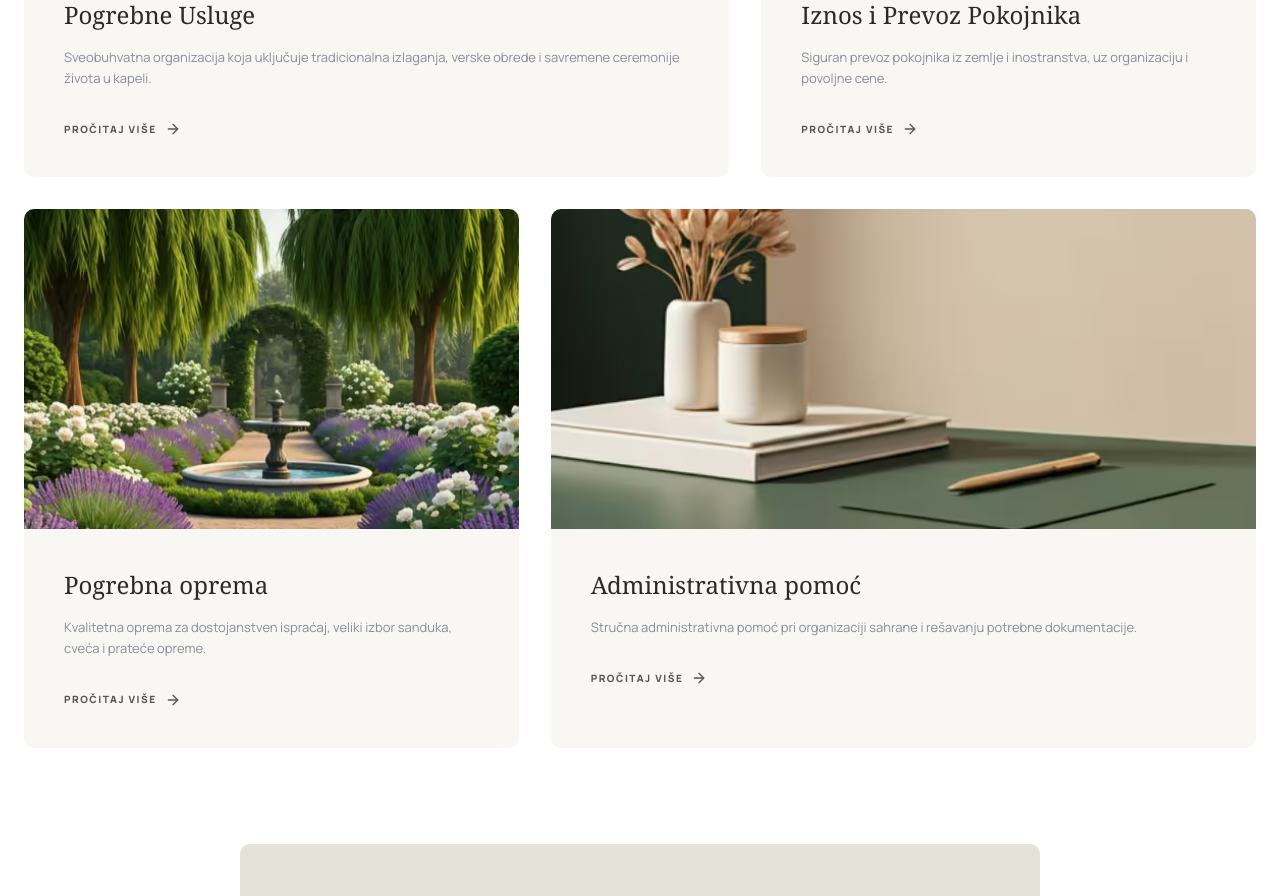
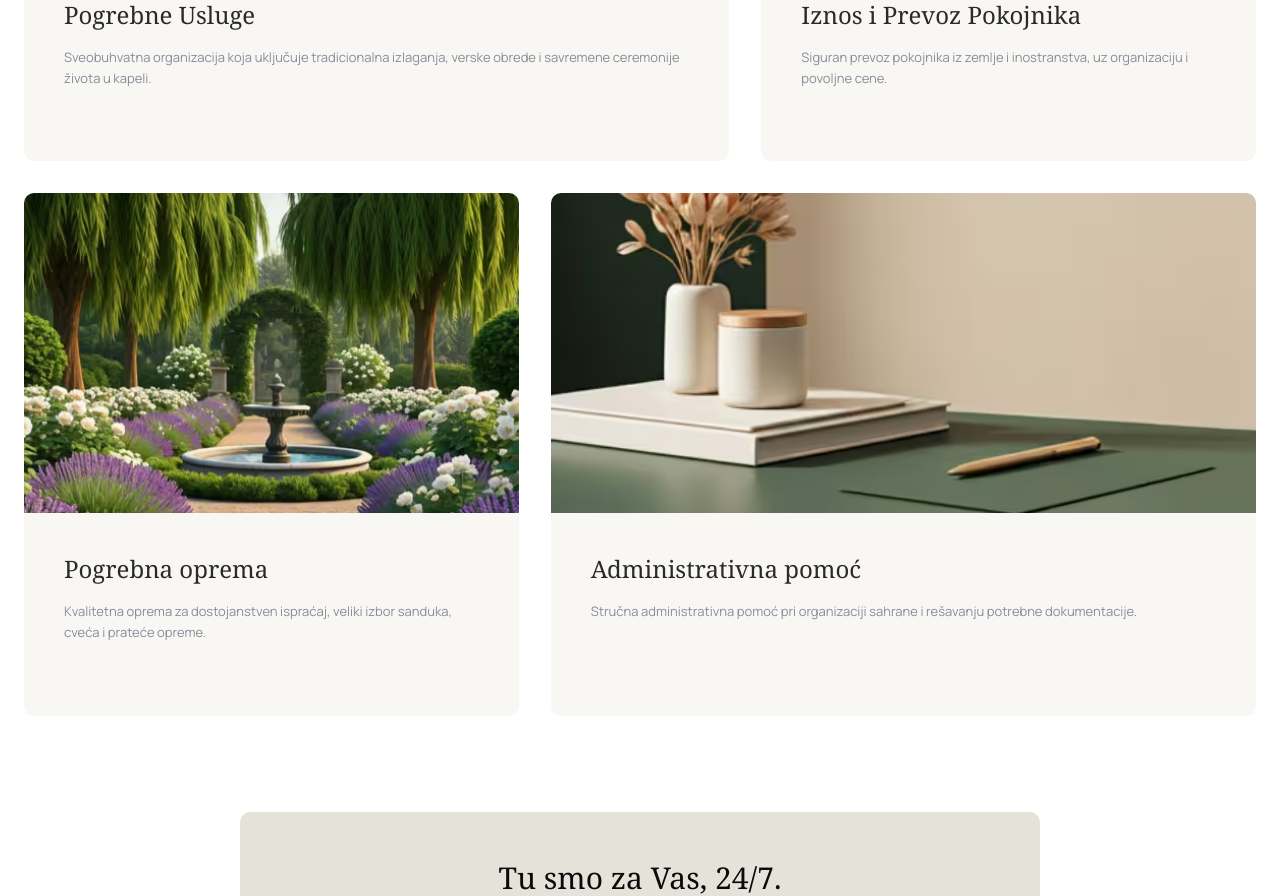
Before and after one commit to matkethekid/rajske-kocije-ui, a Next.js app: page / in a window 1280 px wide. Shown: the part 2080-2976 px from the top of the page. Built offline with nearby package versions, Linux system fonts and the light colour scheme.

Commit message:
set scroll behavior to smooth updated href in Navbar.tsx

```diff
--- a/app/globals.css
+++ b/app/globals.css
@@ -69,6 +69,10 @@
   --radius: 0.625rem;
 }
 
+html, body {
+  scroll-behavior: smooth;
+}
+
 @layer base {
   * {
     @apply border-border outline-ring/50;
--- a/components/Navbar.tsx
+++ b/components/Navbar.tsx
@@ -20,7 +20,7 @@ interface Links {
 const links: Links[] = [
     { id: 0, name: "naslovna", href: "/" },
     { id: 1, name: "o nama", href: "/onama" },
-    { id: 0, name: "usluge", href: "/usluge" },
+    { id: 0, name: "usluge", href: "/#services" },
 ];
 
 function Navbar() {
--- a/components/OurServices.tsx
+++ b/components/OurServices.tsx
@@ -5,7 +5,7 @@ import { ArrowRight } from "lucide-react";
 
 function OurServices() {
     return (
-        <section className="bg-white py-24 px-6">
+        <section className="bg-white py-24 px-6" id="services">
             <div className="max-w-7xl mx-auto">
                 <div className="text-center mb-20">
                     <h2 className="text-4xl md:text-5xl font-serif text-[#1a1a1a] mb-5">Naše usluge</h2>
@@ -22,9 +22,9 @@ function OurServices() {
                             <h3 className="text-2xl font-serif text-[#2a2a2a] mb-4">Pogrebne Usluge</h3>
                             <p className="text-gray-500 text-[13px] leading-relaxed mb-8 opacity-80">
                                 Sveobuhvatna organizacija koja uključuje tradicionalna izlaganja, verske obrede i savremene ceremonije života u kapeli.</p>
-                            <Link href="/" className="flex items-center text-[0.625rem] font-bold tracking-[0.15em] text-[#555] hover:text-black transition-colors uppercase">
-                                PROČITAJ VIŠE <ArrowRight className="ml-2 w-4 h-4" />
-                            </Link>
+                            {/*<Link href="/" className="flex items-center text-[0.625rem] font-bold tracking-[0.15em] text-[#555] hover:text-black transition-colors uppercase">*/}
+                            {/*    PROČITAJ VIŠE <ArrowRight className="ml-2 w-4 h-4" />*/}
+                            {/*</Link>*/}
                         </div>
                     </div>
                     <div className="md:col-span-5 group bg-[#f9f7f4] rounded-lg overflow-hidden transition-all duration-500 flex-1">
@@ -36,9 +36,6 @@ function OurServices() {
                             <p className="text-gray-500 text-[13px] leading-relaxed mb-8 opacity-80">
                                 Siguran prevoz pokojnika iz zemlje i inostranstva, uz organizaciju i povoljne cene.
                             </p>
-                            <Link href="/" className="flex items-center text-[0.625rem] tracking-[0.15em] font-bold text-[#555] hover:text-black transition-colors uppercase">
-                                PROČITAJ VIŠE <ArrowRight className="ml-2 w-4 h-4" />
-                            </Link>
                         </div>
                     </div>
                     <div className="md:col-span-5 group bg-[#f9f7f4] rounded-lg overflow-hidden transition-all duration-500 flex-1">
@@ -50,9 +47,6 @@ function OurServices() {
                             <p className="text-gray-500 text-[13px] leading-relaxed mb-8 opacity-80">
                                 Kvalitetna oprema za dostojanstven ispraćaj, veliki izbor sanduka, cveća i prateće opreme.
                             </p>
-                            <Link href="/" className="flex items-center text-[0.625rem] font-bold tracking-[0.15em] text-[#555] hover:text-black transition-colors uppercase">
-                                PROČITAJ VIŠE <ArrowRight className="ml-2 w-4 h-4" />
-                            </Link>
                         </div>
                     </div>
                     <div className="md:col-span-7 group bg-[#f9f7f4] rounded-lg overflow-hidden transition-all duration-500 flex-1">
@@ -64,9 +58,6 @@ function OurServices() {
                             <p className="text-gray-500 text-[13px] leading-relaxed mb-8 opacity-80">
                                 Stručna administrativna pomoć pri organizaciji sahrane i rešavanju potrebne dokumentacije.
                             </p>
-                            <Link href="/" className="flex items-center text-[0.625rem] font-bold tracking-[0.15em] text-[#555] hover:text-black transition-colors uppercase">
-                                PROČITAJ VIŠE <ArrowRight className="ml-2 w-4 h-4" />
-                            </Link>
                         </div>
                     </div>
                 </div>
```
